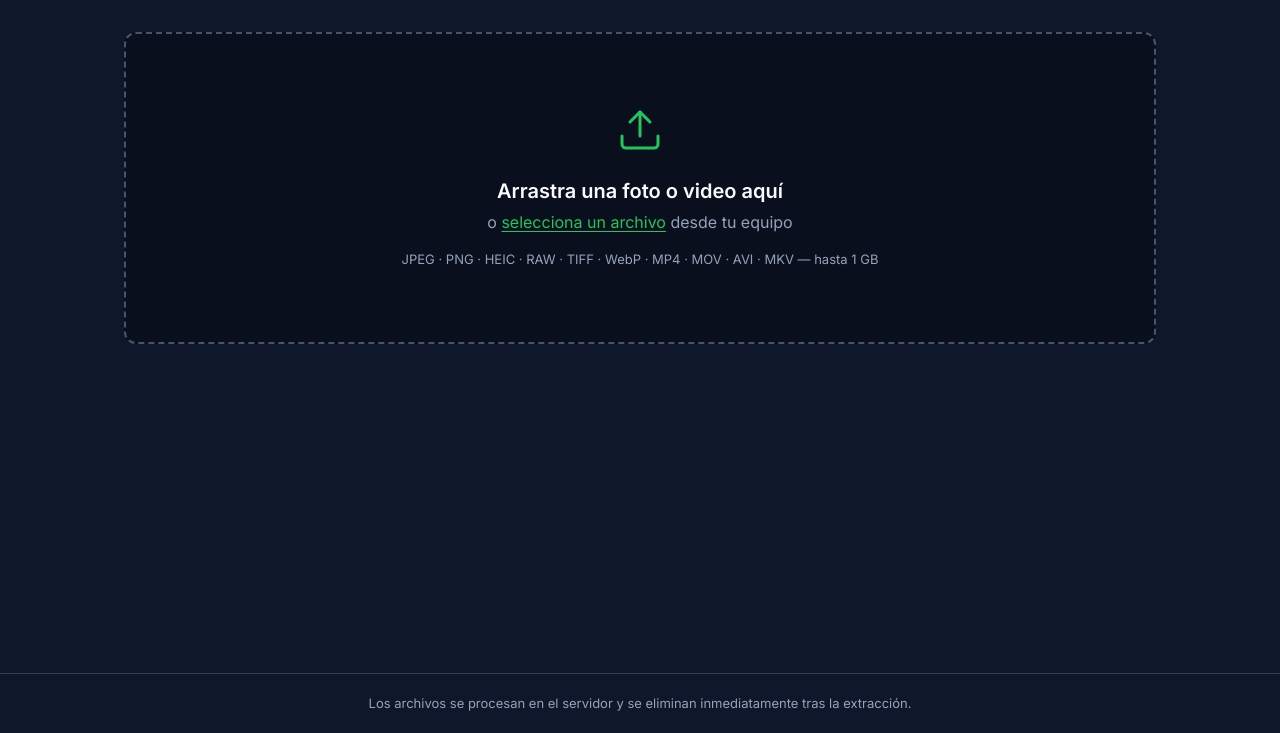
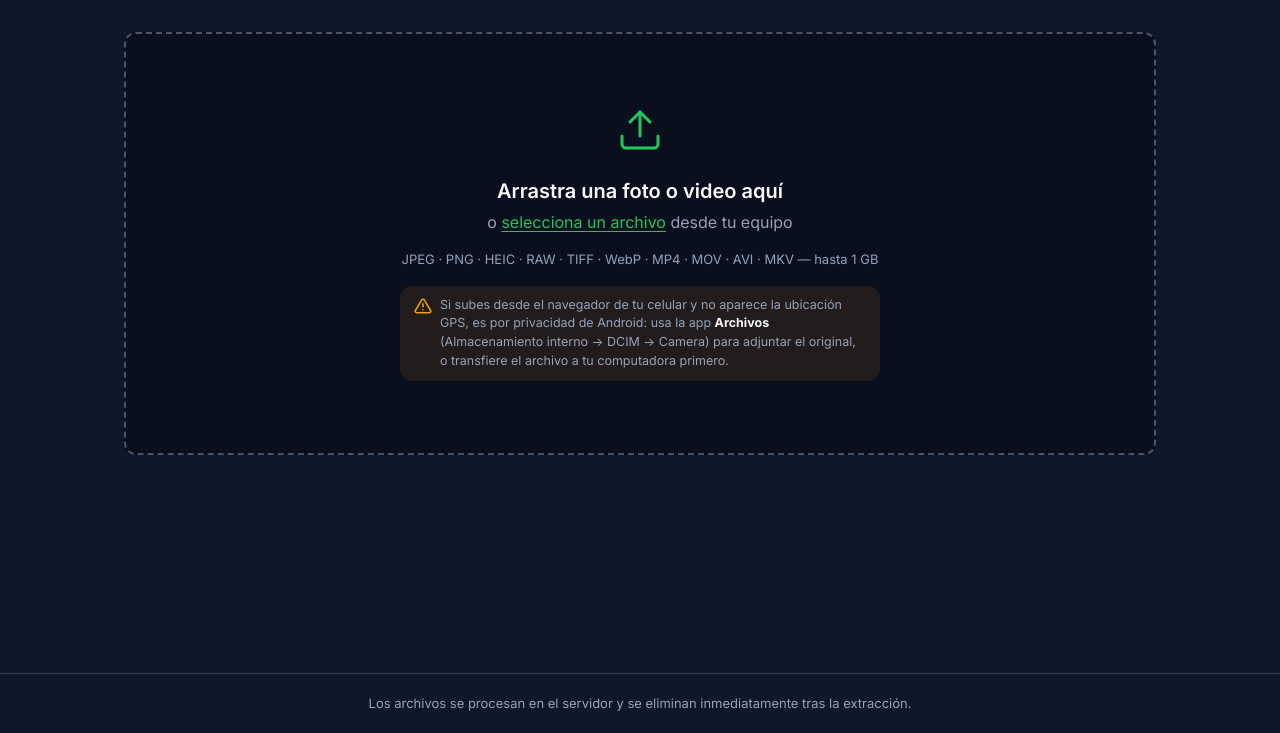
Before and after one commit to EfrenF454/metalens, a website: page public/index.html in a window 1280 px wide. Shown: the part 67-800 px from the top of the page. Drawn offline with Linux system fonts and the light colour scheme.

Commit message:
Añade aviso sobre redacción de GPS en Android y amplía accept del input
Al subir fotos desde el navegador del celular, el Photo Picker de
Android elimina el GPS del EXIF antes de entregarlo a la web; se
mantiene intacto si el archivo llega por otra vía (USB, etc.).

Co-Authored-By: Claude Sonnet 5 <noreply@anthropic.com>

```diff
--- a/public/index.html
+++ b/public/index.html
@@ -27,7 +27,7 @@
     <!-- Zona de subida -->
     <section id="dropzone" class="dropzone" tabindex="0" role="button"
              aria-label="Subir archivo: arrastra una foto o video, o pulsa para seleccionar">
-      <input type="file" id="file-input" accept="image/*,video/*,.heic,.heif,.raw,.cr2,.cr3,.nef,.arw,.dng,.orf,.rw2" hidden />
+      <input type="file" id="file-input" accept="image/*,video/*,.heic,.heif,.raw,.cr2,.cr3,.nef,.arw,.dng,.orf,.rw2,application/octet-stream" hidden />
       <svg class="dz-icon" viewBox="0 0 24 24" fill="none" stroke="currentColor" stroke-width="1.5" stroke-linecap="round" stroke-linejoin="round" aria-hidden="true">
         <path d="M21 15v4a2 2 0 0 1-2 2H5a2 2 0 0 1-2-2v-4"/>
         <polyline points="17 8 12 3 7 8"/>
@@ -36,6 +36,12 @@
       <h1>Arrastra una foto o video aquí</h1>
       <p>o <span class="link">selecciona un archivo</span> desde tu equipo</p>
       <p class="dz-hint">JPEG · PNG · HEIC · RAW · TIFF · WebP · MP4 · MOV · AVI · MKV — hasta 1 GB</p>
+      <p class="dz-warning">
+        <svg viewBox="0 0 24 24" fill="none" stroke="currentColor" stroke-width="2" stroke-linecap="round" stroke-linejoin="round" aria-hidden="true">
+          <path d="M10.29 3.86 1.82 18a2 2 0 0 0 1.71 3h16.94a2 2 0 0 0 1.71-3L13.71 3.86a2 2 0 0 0-3.42 0Z"/><line x1="12" y1="9" x2="12" y2="13"/><line x1="12" y1="17" x2="12.01" y2="17"/>
+        </svg>
+        <span>Si subes desde el navegador de tu celular y no aparece la ubicación GPS, es por privacidad de Android: usa la app <strong>Archivos</strong> (Almacenamiento interno → DCIM → Camera) para adjuntar el original, o transfiere el archivo a tu computadora primero.</span>
+      </p>
     </section>
 
     <!-- Estado de carga -->
--- a/public/styles.css
+++ b/public/styles.css
@@ -11,6 +11,8 @@
   --accent: #22c55e;
   --accent-dim: rgba(34, 197, 94, 0.12);
   --danger: #ef4444;
+  --warning: #f59e0b;
+  --warning-dim: rgba(245, 158, 11, 0.1);
   --radius: 12px;
   --font: 'Inter', system-ui, -apple-system, sans-serif;
   --mono: 'JetBrains Mono', ui-monospace, 'Cascadia Code', monospace;
@@ -103,6 +105,22 @@ body {
 .dropzone p { color: var(--fg-dim); }
 .dropzone .link { color: var(--accent); text-decoration: underline; text-underline-offset: 3px; }
 .dz-hint { margin-top: 16px; font-size: 13px; }
+.dz-warning {
+  display: flex;
+  align-items: flex-start;
+  gap: 8px;
+  margin: 16px auto 0;
+  padding: 10px 14px;
+  max-width: 480px;
+  border-radius: var(--radius);
+  background: var(--warning-dim);
+  color: var(--fg-dim);
+  font-size: 12.5px;
+  line-height: 1.5;
+  text-align: left;
+}
+.dz-warning svg { flex: none; width: 18px; height: 18px; margin-top: 1px; color: var(--warning); }
+.dz-warning strong { color: var(--fg); }
 
 /* ---------- Loading ---------- */
 .loading {
```
